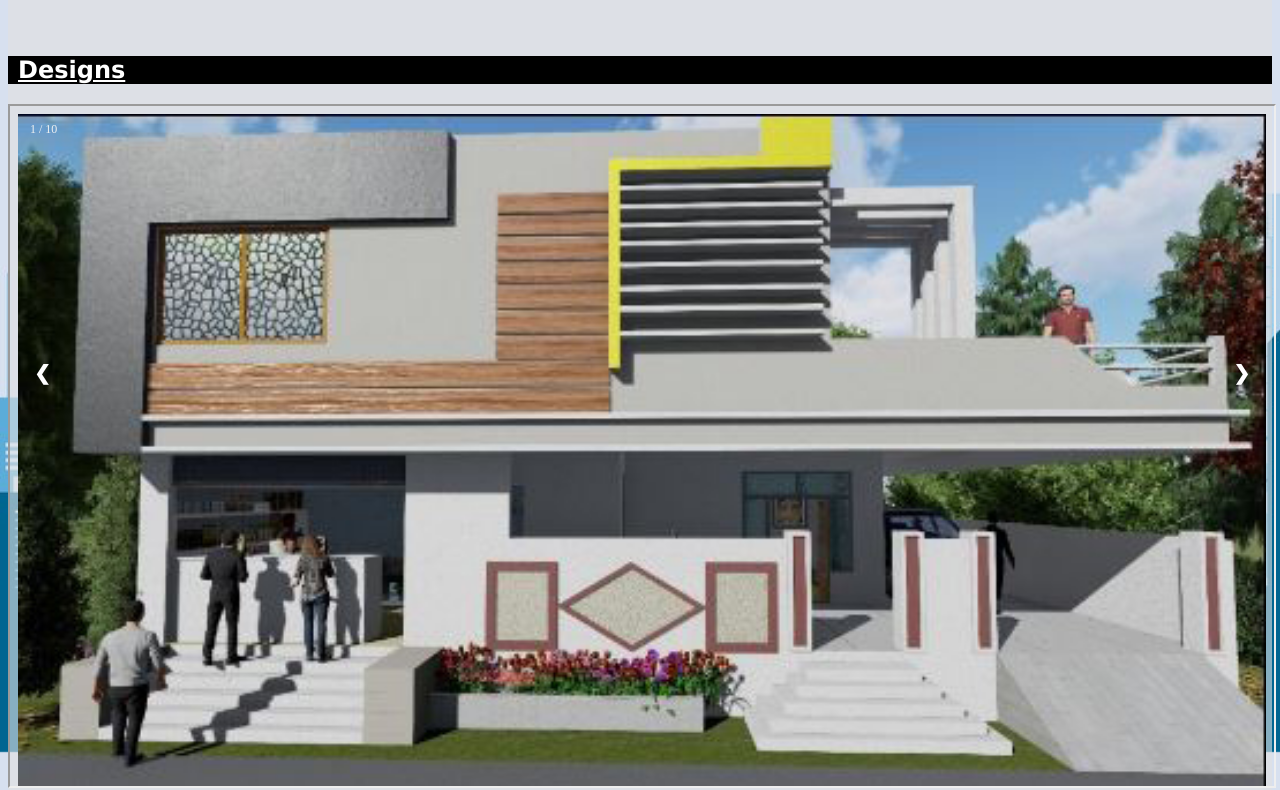
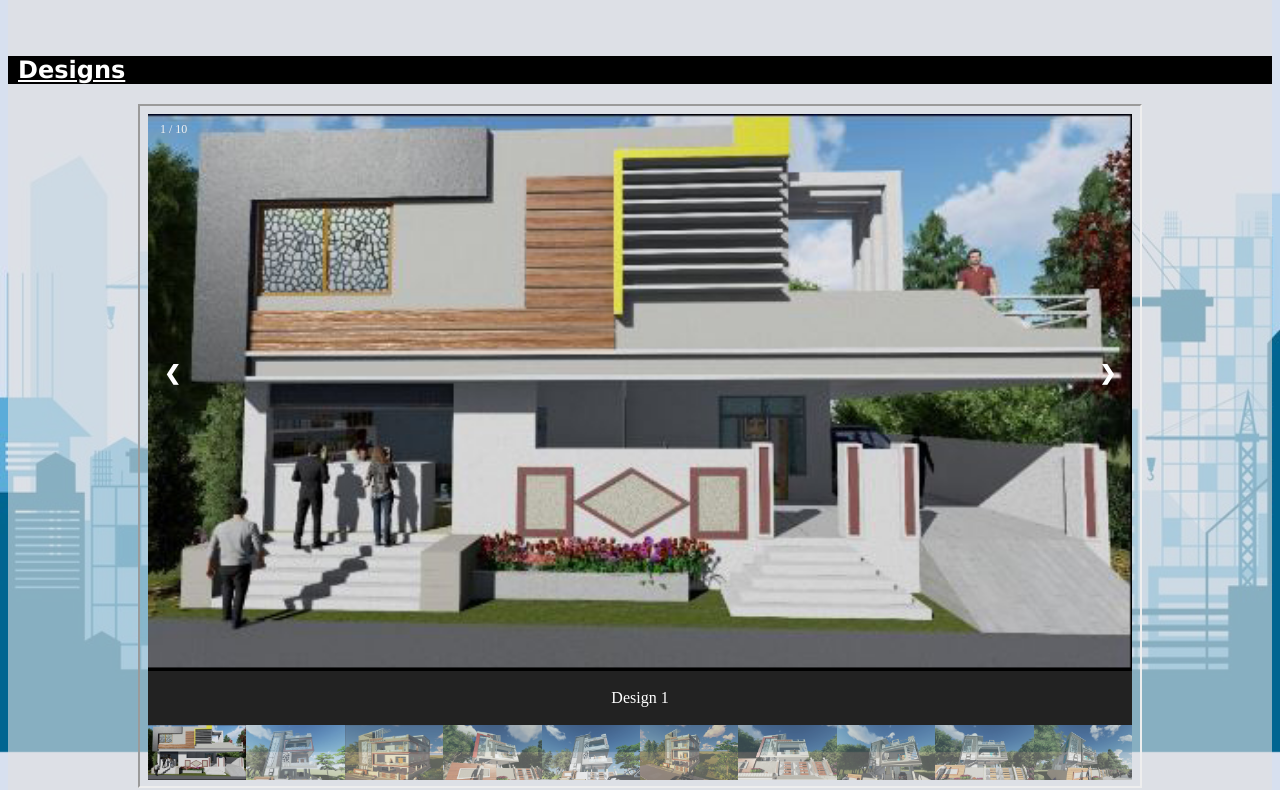
Before and after one commit to mibiliyaz/DarkzConstruction, a plain HTML site: page index.html in a window 1280 px wide. Shown: the part 848-1638 px from the top of the page. Drawn offline with Linux system fonts and the light colour scheme.

Commit message:
Update index.html

```diff
--- a/index.html
+++ b/index.html
@@ -41,7 +41,7 @@ setTimeout("document.getElementById('welcome').style.display = 'none'", 3000);
 	</p> <br>
 
 	<h2 id=designs>Designs</h2>
-		<div id="ifrm"><iframe src="designs.html" width="100%" height="680"></iframe></div>
+		<div id="ifrm"><iframe src="designs.html" width="1000" height="680"></iframe></div>
  <br>
 
 	<h2 id=services>Services</h2>
```
